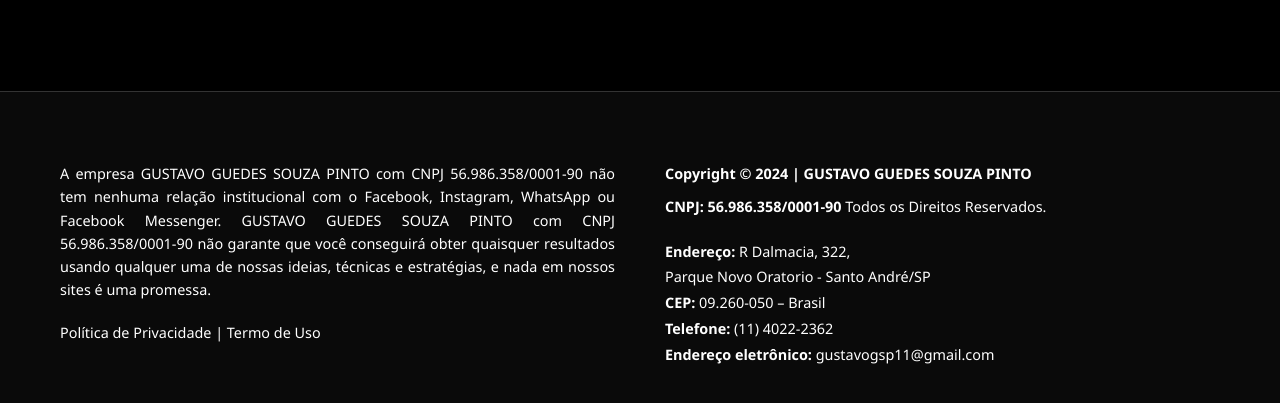
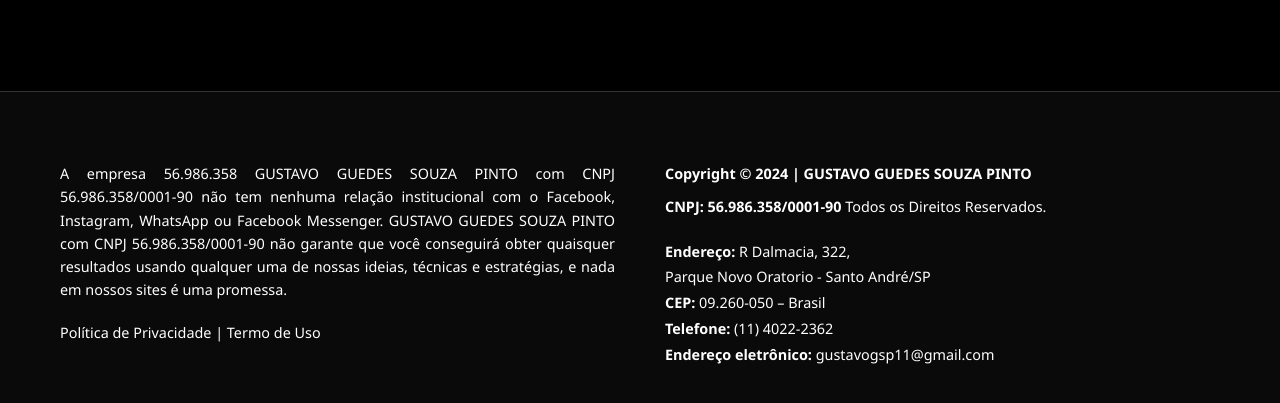
Before and after one commit to gustavogsp11/aprova-o-bm, a plain HTML site: page index.html in a window 1280 px wide. Shown: the part 459-862 px from the top of the page. Drawn offline with Linux system fonts and the light colour scheme.

```diff
--- a/index.html
+++ b/index.html
@@ -32,7 +32,7 @@
             <div class="footer-content">
                 <div class="footer-column">
                     <p class="footer-text">
-                        A empresa GUSTAVO GUEDES SOUZA PINTO com CNPJ 56.986.358/0001-90 não tem nenhuma relação institucional com o Facebook, Instagram, WhatsApp ou Facebook Messenger. GUSTAVO GUEDES SOUZA PINTO com CNPJ 56.986.358/0001-90 não garante que você conseguirá obter quaisquer resultados usando qualquer uma de nossas ideias, técnicas e estratégias, e nada em nossos sites é uma promessa.
+                        A empresa 56.986.358 GUSTAVO GUEDES SOUZA PINTO com CNPJ 56.986.358/0001-90 não tem nenhuma relação institucional com o Facebook, Instagram, WhatsApp ou Facebook Messenger. GUSTAVO GUEDES SOUZA PINTO com CNPJ 56.986.358/0001-90 não garante que você conseguirá obter quaisquer resultados usando qualquer uma de nossas ideias, técnicas e estratégias, e nada em nossos sites é uma promessa.
                     </p>
                     <p class="footer-links">
                         <a href="privacidade.html">Política de Privacidade</a> | <a href="termos.html">Termo de Uso</a>
```
